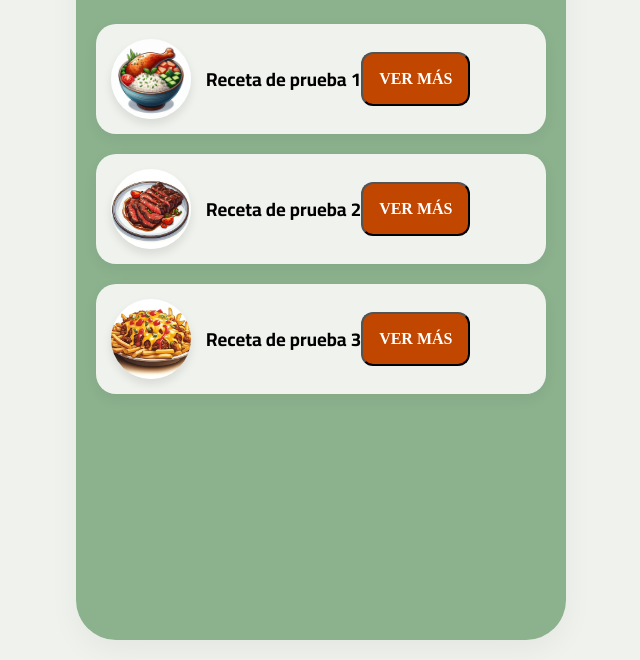
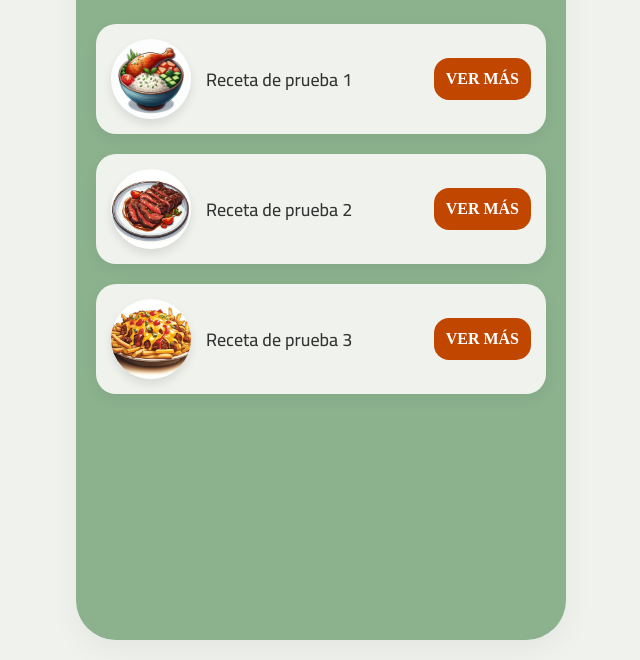
Before and after one commit to Carol21d/ElFogonFeliz_App, a plain HTML site: page recetas.html in a window 1280 px wide. Shown: the part 140-800 px from the top of the page, without its empty margins (319-959 px from the left). Drawn offline with Linux system fonts and the light colour scheme; a web font is replaced by a local one.

Commit message:
Vista recetas lista
estilos  de recetas lista
falta añadir modal cuando no haya recetas

```diff
--- a/css/recetas.css
+++ b/css/recetas.css
@@ -47,7 +47,9 @@ body {
     height: 40px;
 }
 
-
+ /* width: 24px;
+    height: 24px;
+    fill: #555; */
 
 
 .icon {
@@ -119,16 +121,48 @@ body {
 }
 
 
+
+
+.card-detalles{
+
+    display: flex;
+    flex-direction: column;
+    align-items: flex-start;
+    flex-grow: 1;
+
+}
+.comida-nombre{
+  font-size: 18px;
+  font-weight: 500;
+  margin: 0;
+  color: #333;
+}
+
+.card-link{
+
+    text-decoration: none;
+    display: flex;
+    align-items: center;
+}
+
+
+
+
 .btn-receta {
     color: white;
     background-color: #C14600;
-    border-radius: 12px;
-    padding: 1rem 1rem;
+    border: none;
+    border-radius: 15px;
+    padding: 12px;
     font-family: "Julee", "cursive";
-    font-size: 1rem;
-    font-weight: bold;
-    text-align: center;
+    font-size: 16px;
+    font-weight: 600;
     cursor: pointer;
     transition: background-color 0.3s ease;
+}
 
+
+.btn-receta:hover{
+    background-color: #e3e6e0;
+    color: #C14600;
 }
--- a/recetas.html
+++ b/recetas.html
@@ -19,7 +19,7 @@
     <div class="receta-card">
         <header class="header">
             <span class="header-icon back-arrow">
-                <a href="recetas.html">
+                <a href="ingredientes.html">
                     <svg class="icon" viewBox="0 0 24 24">
                         <path d="M15.41 7.41L14 6L8 12L14 18L15.41 16.59L10.83 12L15.41 7.41Z" />
                     </svg>
```
